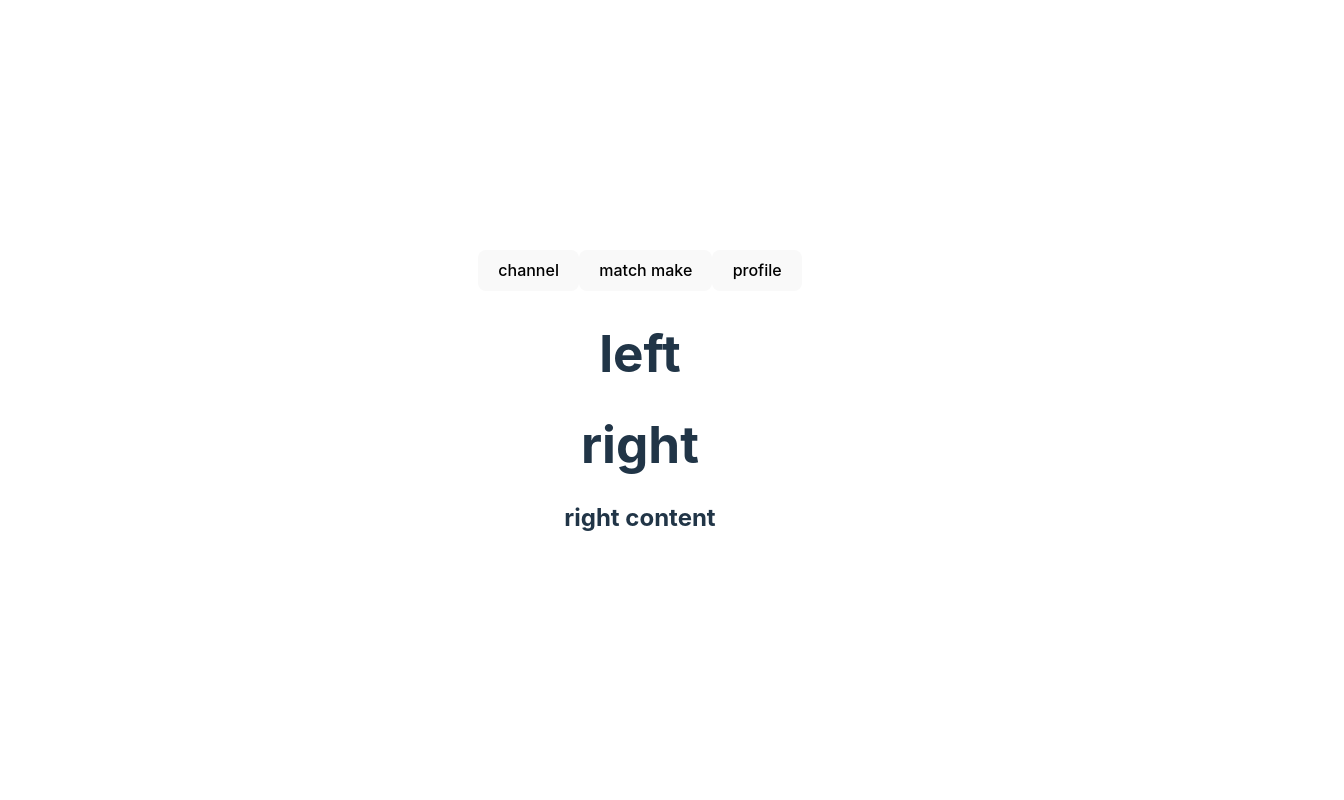
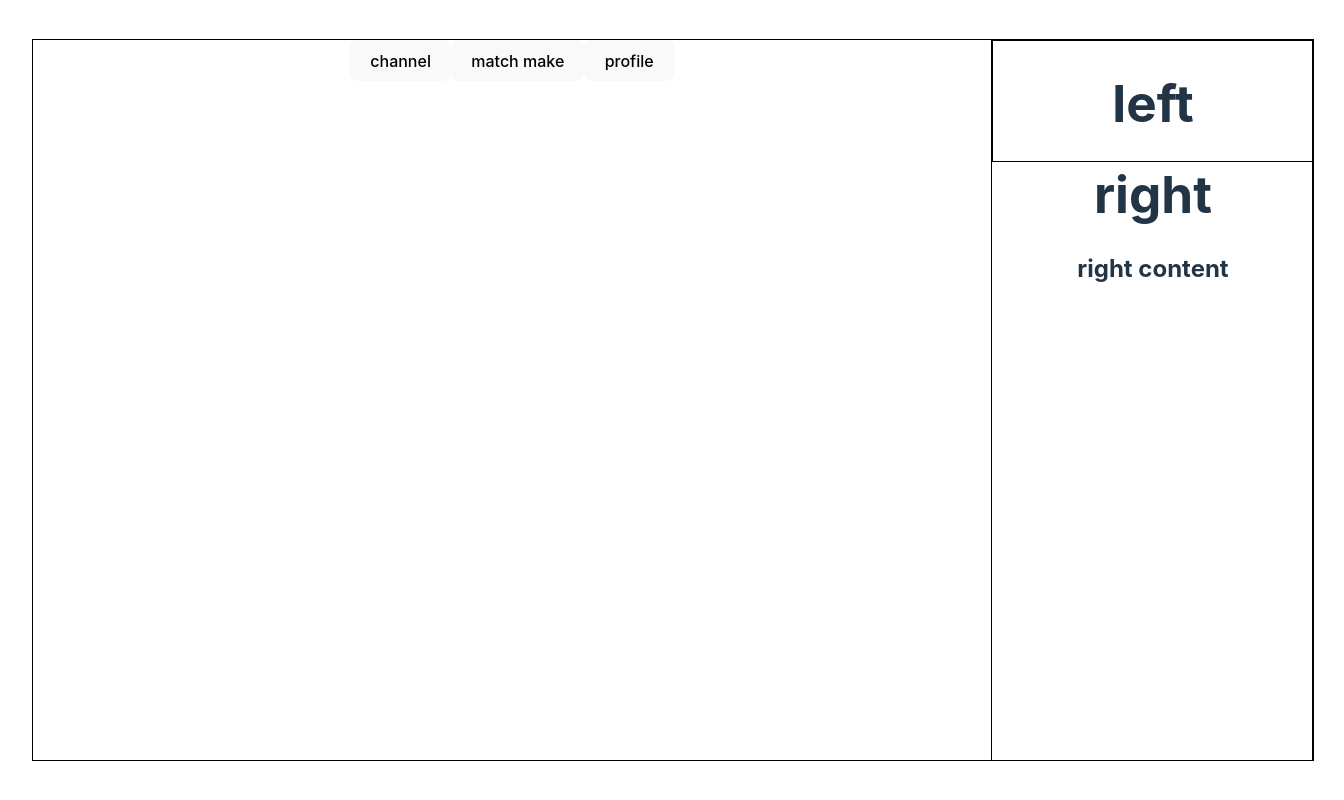
Before and after one commit to GunGonGamLeeLee/ft_transcendence, a React (Vite) app in the folder requirements/frontend/: page /lobby in a window 1280 px wide. Shown: the whole page, 1344 px wide, since content can reach past the window. Built offline with nearby package versions, Linux system fonts and the light colour scheme; sample sign-in values are in the browser's storage.

Commit message:
feat: 로그인 로직 추가
2차 인증 추가

```diff
--- a/requirements/frontend/package.json
+++ b/requirements/frontend/package.json
@@ -11,6 +11,7 @@
   "dependencies": {
     "jwt-decode": "^3.1.2",
     "react": "^18.2.0",
+    "react-cookie": "^4.1.1",
     "react-dom": "^18.2.0",
     "react-router-dom": "^6.4.1",
     "recoil": "^0.7.5"
--- a/requirements/frontend/src/App.tsx
+++ b/requirements/frontend/src/App.tsx
@@ -1,14 +1,27 @@
+import { BrowserRouter as Router, Routes, Route } from 'react-router-dom';
 import { RecoilRoot } from 'recoil';
 import './App.css';
-import { LoginChecker } from './components/LoginChecker';
 import { Lobby } from './pages/lobby/Lobby';
+import { Login } from './pages/login/Login';
+import { Navigate } from 'react-router-dom';
+
+function Root() {
+  const localToken = localStorage.getItem('token');
+  return (
+    <>{localToken ? <Navigate to='/lobby' /> : <Navigate to='/login' />}</>
+  );
+}
 
 function App() {
   return (
     <RecoilRoot>
-      <LoginChecker>
-        <Lobby />
-      </LoginChecker>
+      <Router>
+        <Routes>
+          <Route path='/' element={<Root />} />
+          <Route path='/login' element={<Login />} />
+          <Route path='/lobby' element={<Lobby />} />
+        </Routes>
+      </Router>
     </RecoilRoot>
   );
 }
--- /dev/null
+++ b/requirements/frontend/src/components/Body.module.css
@@ -0,0 +1,8 @@
+.body {
+  display: flex;
+  justify-content: center;
+  align-items: center;
+  width: 1280px;
+  height: 720px;
+  border: 1px solid black;
+}
--- /dev/null
+++ b/requirements/frontend/src/components/Body.tsx
@@ -0,0 +1,6 @@
+import { useRecoilState } from 'recoil';
+import styles from './Body.module.css';
+
+export default function Body({ children }: { children: React.ReactNode }) {
+  return <div className={styles.body}>{children}</div>;
+}
--- a/requirements/frontend/src/components/LoginChecker.tsx
+++ b/requirements/frontend/src/components/LoginChecker.tsx
@@ -1,47 +1,10 @@
-import { useEffect } from 'react';
-import { useRecoilState } from 'recoil';
-import { loginState } from '../atoms/loginState';
-import { userDisplayNameState, userProfileImgState } from '../atoms/userState';
-import { Login } from '../pages/login/Login';
+import { Navigate, Route } from 'react-router-dom';
 
 interface LoginCheckerProps {
   children: React.ReactNode;
 }
 
 export function LoginChecker({ children }: LoginCheckerProps) {
-  const [isLoggedIn, setIsLoggedIn] = useRecoilState(loginState);
-  const [userDisplayName, setUserDisplayName] =
-    useRecoilState(userDisplayNameState);
-  const [userProfileImg, setUserProfileImg] =
-    useRecoilState(userProfileImgState);
-
   const localToken = localStorage.getItem('token');
-
-  useEffect(() => {
-    if (!isLoggedIn) {
-      console.log('not logged in');
-      if (localToken) {
-        console.log('has local token');
-        setIsLoggedIn(true);
-      }
-    } else {
-      console.log('logined');
-      // const response = authorizeToken();
-      // response.then((res) => {
-      //   if (!res.ok) {
-      //     localStorage.removeItem('token');
-      //     setIsLoggedIn(false);
-      //   } else {
-      //
-      //   }
-      // });
-    }
-  });
-
-  useEffect(() => {
-    if (isLoggedIn) {
-    }
-  }, [isLoggedIn]);
-
-  return <>{isLoggedIn ? children : <Login />}</>;
+  return <>{localToken ? children : <Navigate to='/login' />}</>;
 }
--- a/requirements/frontend/src/components/SideBar.module.css
+++ b/requirements/frontend/src/components/SideBar.module.css
@@ -1,3 +1,15 @@
+.sidebar {
+  width: 320px;
+  height: 720px;
+  border: 1px solid black;
+}
+
+.sidebar__nav {
+  border: 1px solid black;
+  width: 320px;
+  height: 120px;
+}
+
 .hideContent {
   visibility: hidden;
 }
--- a/requirements/frontend/src/components/SideBar.tsx
+++ b/requirements/frontend/src/components/SideBar.tsx
@@ -48,7 +48,8 @@ export default function SideBar() {
   };
 
   return (
-    <>
+    <div className={styles.sidebar}>
+      <div className={styles.sidebar__nav}>
         <div>
           <h1 onClick={onLeftClick}>left</h1>
           <div className={isLeft ? styles.revealContent : styles.hideContent}>
@@ -61,6 +62,8 @@ export default function SideBar() {
           <h1 onClick={onRightClick}>right</h1>
           <h2>right content</h2>
         </div>
-    </>
+      </div>
+      <ol></ol>
+    </div>
   );
 }
--- a/requirements/frontend/src/main.tsx
+++ b/requirements/frontend/src/main.tsx
@@ -1,25 +1,12 @@
 import React from 'react';
+import { BrowserRouter as Router, Routes } from 'react-router-dom';
 import ReactDOM from 'react-dom/client';
-import {
-  Route,
-  createBrowserRouter,
-  createRoutesFromElements,
-  RouterProvider,
-} from 'react-router-dom';
 import App from './App';
 import './index.css';
 import { Lobby } from './pages/lobby/Lobby';
 
-const router = createBrowserRouter(
-  createRoutesFromElements(
-    <Route path="/" element={<App />}>
-      <Route path="lobby" element={<Lobby />} />
-    </Route>,
-  ),
-);
-
 ReactDOM.createRoot(document.getElementById('root') as HTMLElement).render(
   // <React.StrictMode>
-  <RouterProvider router={router} />,
+  <App />
   // </React.StrictMode>
 );
--- a/requirements/frontend/src/pages/lobby/Lobby.tsx
+++ b/requirements/frontend/src/pages/lobby/Lobby.tsx
@@ -1,11 +1,17 @@
 import SideBar from '../../components/SideBar';
 import Menu from './Menu';
+import { LoginChecker } from '../../components/LoginChecker';
+import Body from '../../components/Body';
 
 export function Lobby() {
   return (
     <>
-      <Menu />
-      <SideBar />
+      <LoginChecker>
+        <Body>
+          <Menu />
+          <SideBar />
+        </Body>
+      </LoginChecker>
     </>
   );
 }
--- /dev/null
+++ b/requirements/frontend/src/pages/lobby/Menu.module.css
@@ -0,0 +1,4 @@
+.Menu {
+  width: 960px;
+  height: 720px;
+}
--- a/requirements/frontend/src/pages/lobby/Menu.tsx
+++ b/requirements/frontend/src/pages/lobby/Menu.tsx
@@ -1,3 +1,5 @@
+import styles from './Menu.module.css';
+
 export default function Menu() {
   const onChannelClick = async () => {
     // const response = await fetch(`${import.meta.env.VITE_BACKEND_EP}/`);
@@ -10,10 +12,10 @@ export default function Menu() {
   const onProfileClick = () => {};
 
   return (
-    <>
+    <div className={styles.Menu}>
       <button onClick={onChannelClick}>channel</button>
       <button onClick={onMatchMakeClick}>match make</button>
       <button onClick={onProfileClick}>profile</button>
-    </>
+    </div>
   );
 }
--- a/requirements/frontend/src/pages/login/Login.tsx
+++ b/requirements/frontend/src/pages/login/Login.tsx
@@ -1,12 +1,77 @@
 import { useRecoilState } from 'recoil';
-import { loginState } from '../../atoms/loginState';
+import { Cookies } from 'react-cookie';
+import jwtDecode from 'jwt-decode';
+import { Navigate } from 'react-router-dom';
+import {
+  userDisplayNameState,
+  userProfileImgState,
+} from '../../atoms/userState';
+import Body from '../../components/Body';
+
+function LogginButton() {
+  return (
+    <>
+      <a href={`${import.meta.env.VITE_BACKEND_EP}/login/oauth`}>
+        <button>login</button>
+      </a>
+    </>
+  );
+}
+
+function OTP() {
+  return (
+    <>
+      <p>otp!!</p>
+      <form>
+        <input placeholder='otp' />
+        <button>submit</button>
+      </form>
+    </>
+  );
+}
+
+interface jwt_payload {
+  iat: number;
+  id: number;
+  qr: boolean;
+}
 
 export function Login() {
-  const [isLoggedIn, setIsLoggedIn] = useRecoilState(loginState);
+  const [userDisplayName, setUserDisplayName] =
+    useRecoilState(userDisplayNameState);
+  const [userProfileImg, setUserProfileImg] =
+    useRecoilState(userProfileImgState);
 
-  return (
-    <a href={`${import.meta.env.VITE_BACKEND_EP}/oauth`}>
-      <button>login</button>
-    </a>
-  );
+  const cookies = new Cookies();
+  const token = cookies.get('token');
+  console.log(token);
+  if (token) {
+    localStorage.setItem('token', token);
+  }
+  const localToken: string | null = localStorage.getItem('token');
+
+  if (localToken) {
+    // if localToken exists
+    const jwt_decoded: jwt_payload = jwtDecode<jwt_payload>(localToken);
+    console.log(jwt_decoded.qr);
+    if (jwt_decoded.qr) {
+      // if need otp
+      return (
+        <Body>
+          <OTP />
+        </Body>
+      );
+    } else {
+      // if log-in done
+      // To-Do : get ProfileImg & DisplayName
+      return <Navigate to='/lobby' />;
+    }
+  } else {
+    // if localToken doesn't exist
+    return (
+      <Body>
+        <LogginButton />
+      </Body>
+    );
+  }
 }
```
Also changed, not shown: 1 other file (tests, documents, lock files or other folders). Lines whose indentation alone changed are shown as unchanged.
